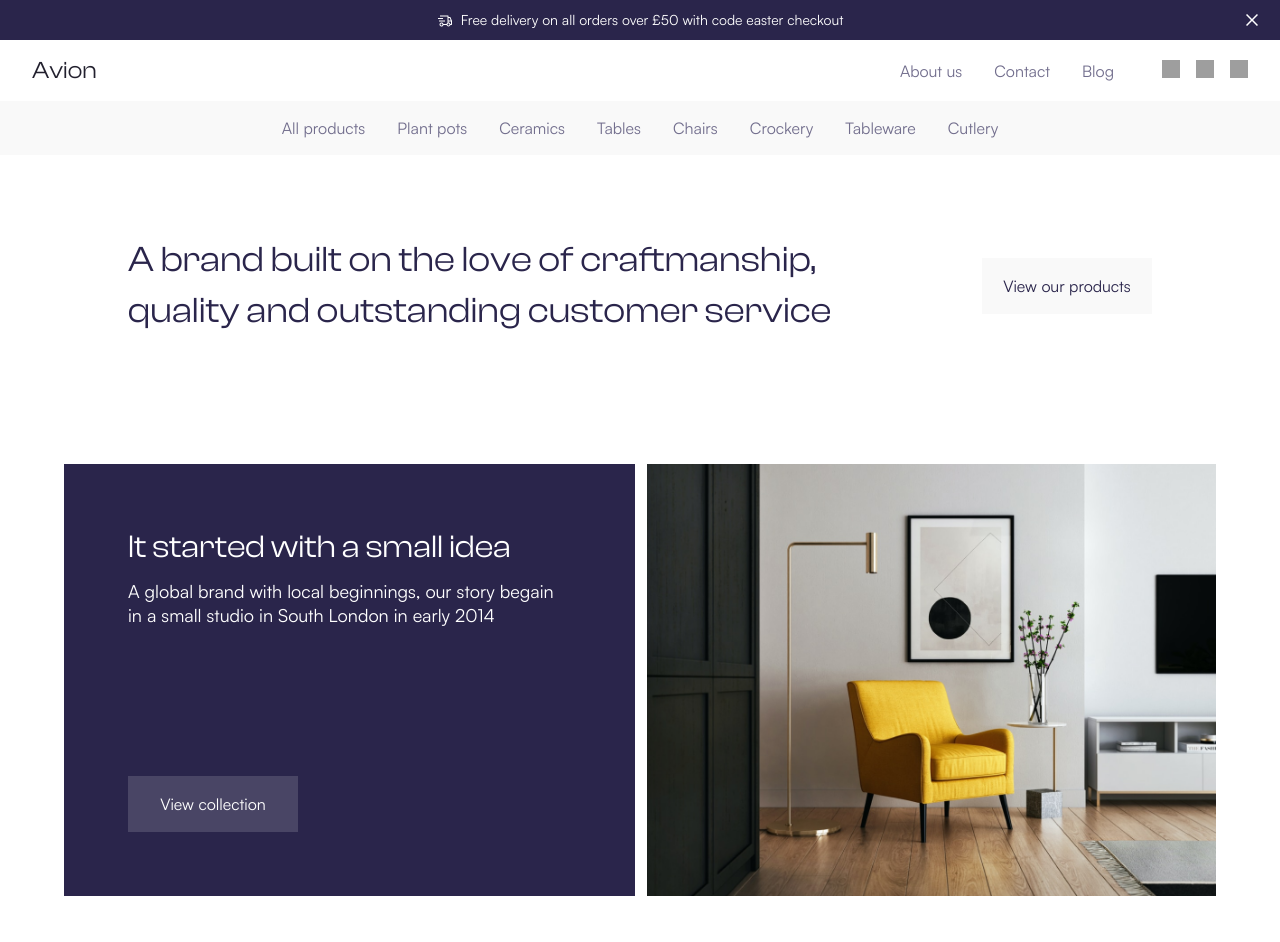
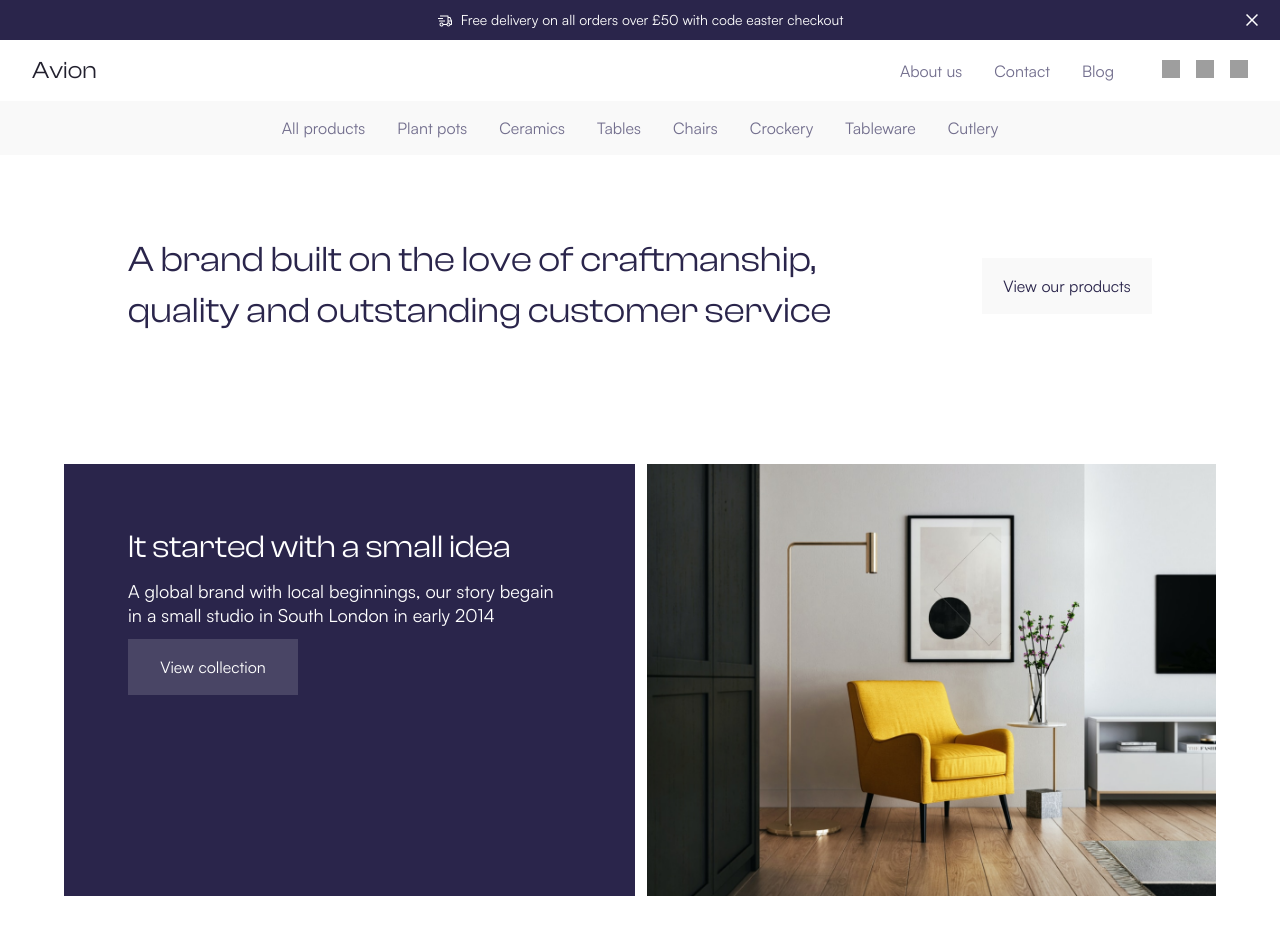
Before and after one commit to mayconndouglass/ecommerce-website-react, a React (Vite) app: page /about in a window 1280 px wide. Shown: the top 942 px of the page. Built offline with nearby package versions, Linux system fonts and the light colour scheme; grey boxes are pictures that could not be loaded.

Commit message:
refactor: Button component

```diff
--- a/src/components/Button/index.tsx
+++ b/src/components/Button/index.tsx
@@ -1,4 +1,6 @@
 import { ReactNode } from 'react'
+import { Link } from 'react-router-dom'
+
 import * as S from './styles'
 
 type ChildrenPropsType = {
@@ -7,8 +9,10 @@
 
 export const Button = ({ children }: ChildrenPropsType) => {
     return (
-        <S.Button>
-            {children}
-        </S.Button>
+        <Link to='/products'>
+            <S.Button>
+                {children}
+            </S.Button>
+        </Link>
     )
 }
--- a/src/pages/About/components/AboutUs/index.tsx
+++ b/src/pages/About/components/AboutUs/index.tsx
@@ -1,20 +1,15 @@
 import { Button } from '../../../../components/Button'
 import * as S from './styles'
 
-import { Link } from 'react-router-dom'
-
 export const AboutUs = () => {
-
-    const rootUrl = window.location.origin
 
     return (
         <S.Container>
             <h2>A brand built on the love of craftmanship,
                 quality and outstanding customer service</h2>
+
             <Button>
-                <Link to={rootUrl + '/products'}>
-                    View our products
-                </Link>
+                View our products
             </Button>
         </S.Container>
     )
--- a/src/pages/About/components/Header/index.tsx
+++ b/src/pages/About/components/Header/index.tsx
@@ -3,11 +3,11 @@
 
 import iconSearch from '/assets/images/icon-search.svg'
 import iconAvatar from '/assets/images/icon-avatar.svg'
-import iconCart from '/assets/images/icon-cart.svg'
 import iconMenu from '/assets/images/icon-menu.svg'
 
 import { Sidebar } from '../../../../components/Sidebar'
 import { Link } from 'react-router-dom'
+import { Cart } from '../../../../components/Cart'
 
 export const Header = () => {
 
@@ -25,7 +25,7 @@
                         <a href="#">Blog</a>
                     </S.Nav>
                     <img className='search' src={iconSearch} alt="Icon Search" />
-                    <img className='card' src={iconCart} alt="Icon Card" />
+                    <Cart />
                     <img className='avatar' src={iconAvatar} alt="Icon Avatar" />
                     <img className='menu' src={iconMenu} alt="Icon Menu" onClick={() => setIsOpen(!isOpen)} />
 
```
